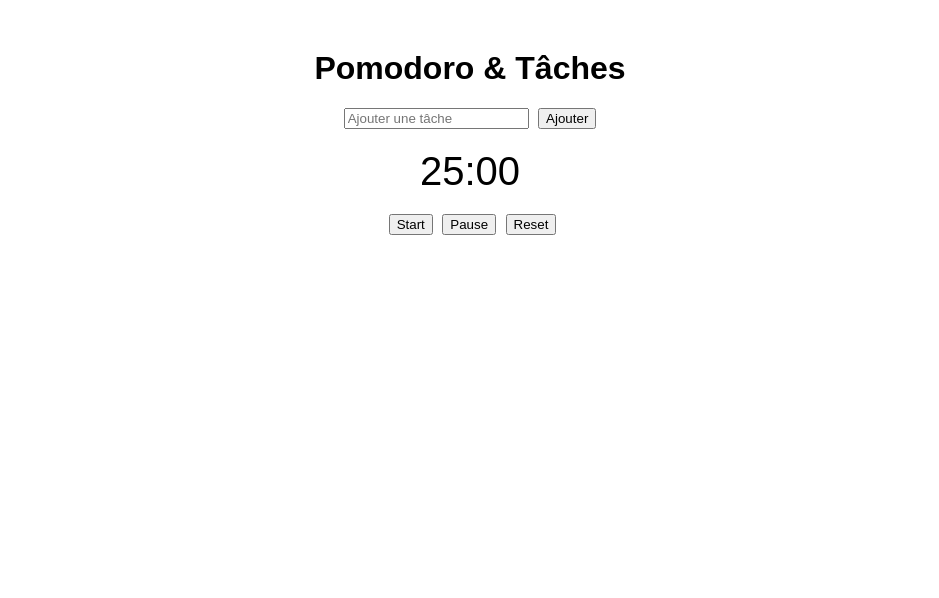
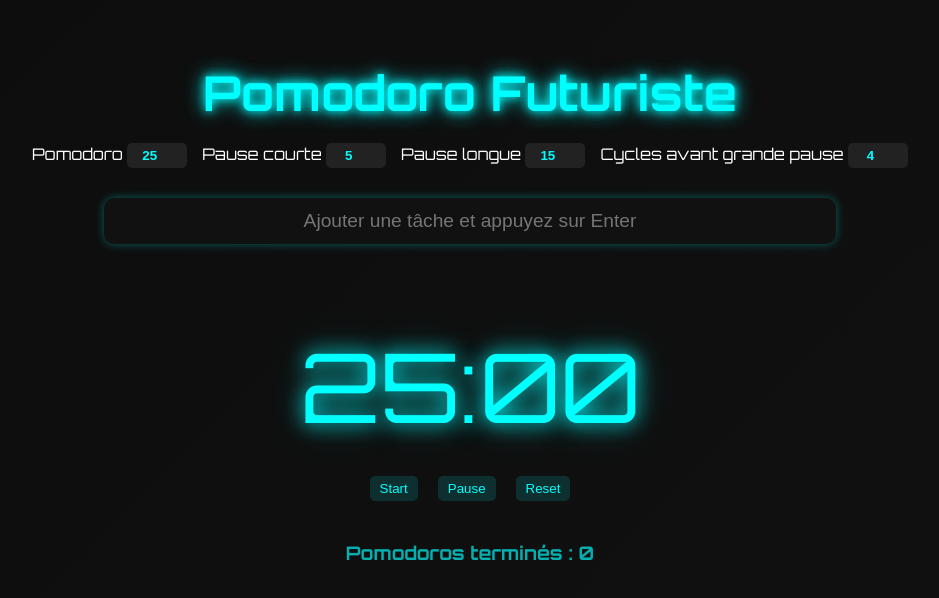
Before and after one commit to outrageaouspiglet-maker/Pomodoro-site, a plain HTML site: page index.html in a window 1280 px wide. Shown: the whole page, without its empty margins (170-1109 px from the left). Drawn offline with Linux system fonts and the light colour scheme.

Commit message:
Update index.html

```diff
--- a/index.html
+++ b/index.html
@@ -1,93 +1,152 @@
+<head>
+    <title>Pomodoro Futuriste</title>
+    <link href="https://fonts.googleapis.com/css2?family=Orbitron:wght@400;700&display=swap" rel="stylesheet">
+    <style>
+        body {
+            font-family: 'Orbitron', sans-serif;
+            background: linear-gradient(135deg, #0d0d0d, #111);
+            color: #fff;
+            display: flex;
+            flex-direction: column;
+            align-items: center;
+            justify-content: flex-start;
+            min-height: 100vh;
+            margin: 0;
+            padding: 30px;
+        }
 
-<!DOCTYPE html>
-<html>
-<head>
-    <title>Pomodoro & Tâches</title>
-    <style>
-        body { font-family: Arial; text-align: center; margin-top: 50px; }
-        #tasks { margin-bottom: 20px; }
-        li { margin: 5px 0; }
-        button { margin-left: 5px; }
-        #timer { font-size: 40px; margin-bottom: 20px; }
+        h1 {
+            text-align: center;
+            font-weight: 700;
+            font-size: 3em;
+            color: #00ffff;
+            margin-bottom: 20px;
+            text-shadow: 0 0 10px #00ffff, 0 0 20px #00ffff;
+        }
+
+        #settings {
+            display: flex;
+            justify-content: center;
+            gap: 15px;
+            margin-bottom: 30px;
+        }
+
+        input[type="number"] {
+            width: 60px;
+            padding: 5px;
+            border: none;
+            border-radius: 5px;
+            background: #222;
+            color: #00ffff;
+            text-align: center;
+            font-weight: bold;
+        }
+
+        #taskInput {
+            width: 60%;
+            padding: 12px;
+            border-radius: 10px;
+            border: none;
+            background: #111;
+            color: #00ffff;
+            font-size: 1.2em;
+            text-align: center;
+            margin-bottom: 20px;
+            box-shadow: 0 0 10px #00ffff55;
+        }
+
+        ul {
+            list-style: none;
+            padding: 0;
+            width: 60%;
+        }
+
+        li {
+            padding: 12px;
+            margin: 6px 0;
+            border-radius: 10px;
+            background: #111;
+            display: flex;
+            justify-content: space-between;
+            align-items: center;
+            box-shadow: 0 0 5px #00ffff22;
+            transition: all 0.3s ease;
+        }
+
+        li.active {
+            background: #00ffff22;
+            color: #00ffff;
+            font-weight: bold;
+            box-shadow: 0 0 20px #00ffff88;
+        }
+
+        li.done {
+            text-decoration: line-through;
+            color: #888;
+            background: #222;
+            box-shadow: 0 0 2px #555;
+        }
+
+        button {
+            border: none;
+            background: #00ffff22;
+            color: #00ffff;
+            padding: 5px 10px;
+            border-radius: 5px;
+            cursor: pointer;
+            transition: all 0.3s ease;
+        }
+
+        button:hover {
+            background: #00ffff44;
+            box-shadow: 0 0 10px #00ffff66;
+        }
+
+        #timer {
+            font-size: 6em;
+            text-align: center;
+            margin: 30px 0;
+            color: #00ffff;
+            text-shadow: 0 0 20px #00ffff, 0 0 40px #00ffff55;
+        }
+
+        #controls {
+            display: flex;
+            justify-content: center;
+            gap: 20px;
+            margin-bottom: 20px;
+        }
+
+        #pomodoroHistory h3 {
+            color: #00ffffaa;
+            text-align: center;
+            margin-top: 20px;
+        }
     </style>
 </head>
 <body>
 
-<h1>Pomodoro & Tâches</h1>
+<h1>Pomodoro Futuriste</h1>
 
-<input type="text" id="taskInput" placeholder="Ajouter une tâche">
-<button onclick="addTask()">Ajouter</button>
+<div id="settings">
+    <label>Pomodoro <input type="number" id="workDuration" value="25"></label>
+    <label>Pause courte <input type="number" id="shortBreak" value="5"></label>
+    <label>Pause longue <input type="number" id="longBreak" value="15"></label>
+    <label>Cycles avant grande pause <input type="number" id="cyclesBeforeLongBreak" value="4"></label>
+</div>
+
+<input type="text" id="taskInput" placeholder="Ajouter une tâche et appuyez sur Enter">
 
 <ul id="tasks"></ul>
 
 <div id="timer">25:00</div>
-<button onclick="startTimer()">Start</button>
-<button onclick="pauseTimer()">Pause</button>
-<button onclick="resetTimer()">Reset</button>
 
-<script>
-let tasks = [];
-let timer;
-let timeLeft = 25*60; // 25 minutes
+<div id="controls">
+    <button onclick="startTimer()">Start</button>
+    <button onclick="pauseTimer()">Pause</button>
+    <button onclick="resetTimer()">Reset</button>
+</div>
 
-function displayTasks() {
-    let list = document.getElementById('tasks');
-    list.innerHTML = '';
-    tasks.forEach((task, index) => {
-        let li = document.createElement('li');
-        li.textContent = task;
-        let btn = document.createElement('button');
-        btn.textContent = 'Fait';
-        btn.onclick = () => { tasks.splice(index, 1); displayTasks(); };
-        li.appendChild(btn);
-        list.appendChild(li);
-    });
-}
-
-function addTask() {
-    let input = document.getElementById('taskInput');
-    if(input.value.trim() !== '') {
-        tasks.push(input.value.trim());
-        input.value = '';
-        displayTasks();
-    }
-}
-
-function updateTimerDisplay() {
-    let minutes = Math.floor(timeLeft/60);
-    let seconds = timeLeft % 60;
-    document.getElementById('timer').textContent = `${minutes.toString().padStart(2,'0')}:${seconds.toString().padStart(2,'0')}`;
-}
-
-function startTimer() {
-    if(!timer) {
-        timer = setInterval(() => {
-            if(timeLeft > 0) {
-                timeLeft--;
-                updateTimerDisplay();
-            } else {
-                clearInterval(timer);
-                timer = null;
-                alert('Pomodoro terminé !');
-                timeLeft = 25*60;
-                updateTimerDisplay();
-            }
-        }, 1000);
-    }
-}
-
-function pauseTimer() {
-    clearInterval(timer);
-    timer = null;
-}
-
-function resetTimer() {
-    clearInterval(timer);
-    timer = null;
-    timeLeft = 25*60;
-    updateTimerDisplay();
-}
-</script>
-
-</body>
-</html>
+<div id="pomodoroHistory">
+    <h3>Pomodoros terminés : <span id="pomodoroCount">0</span></h3>
+</div>
```
